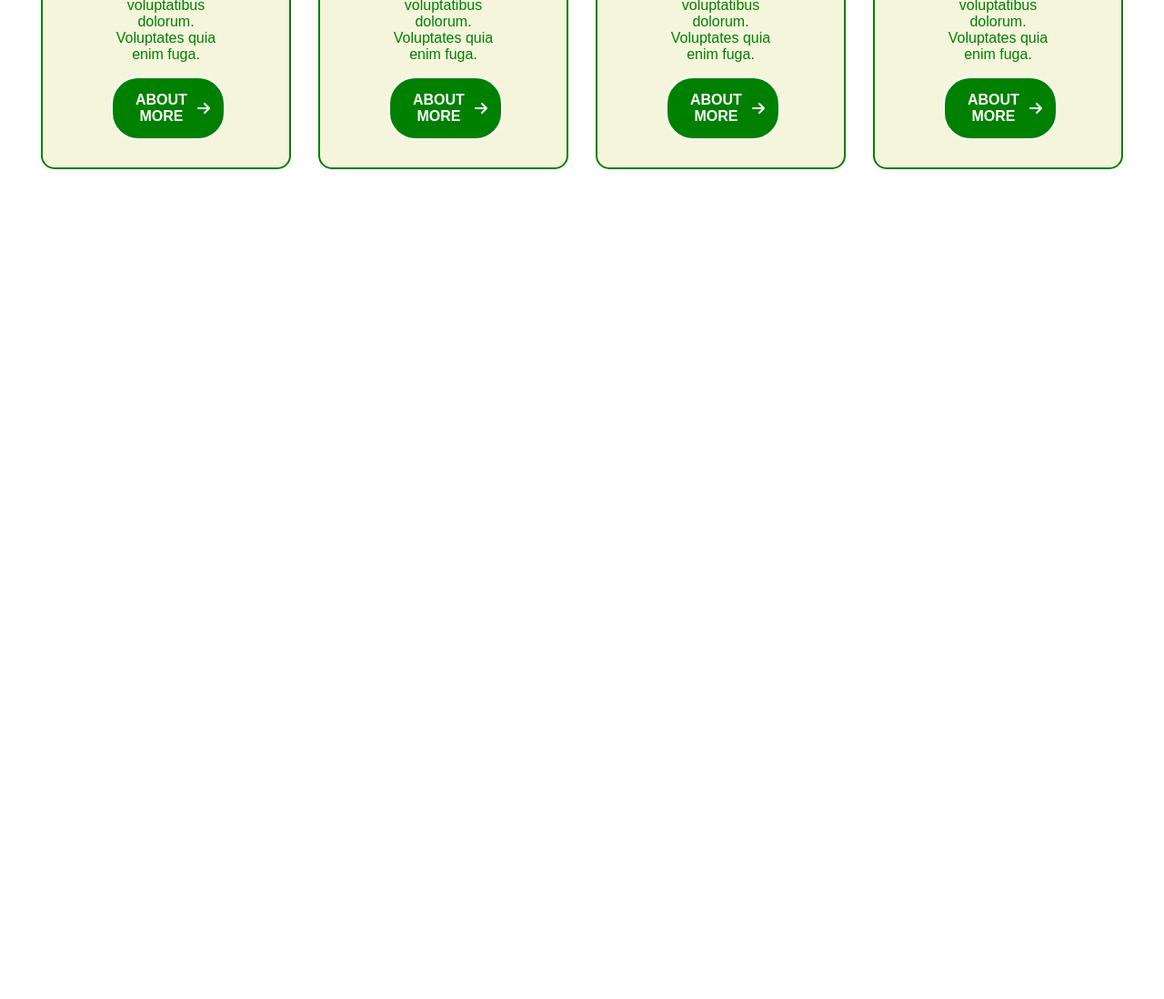
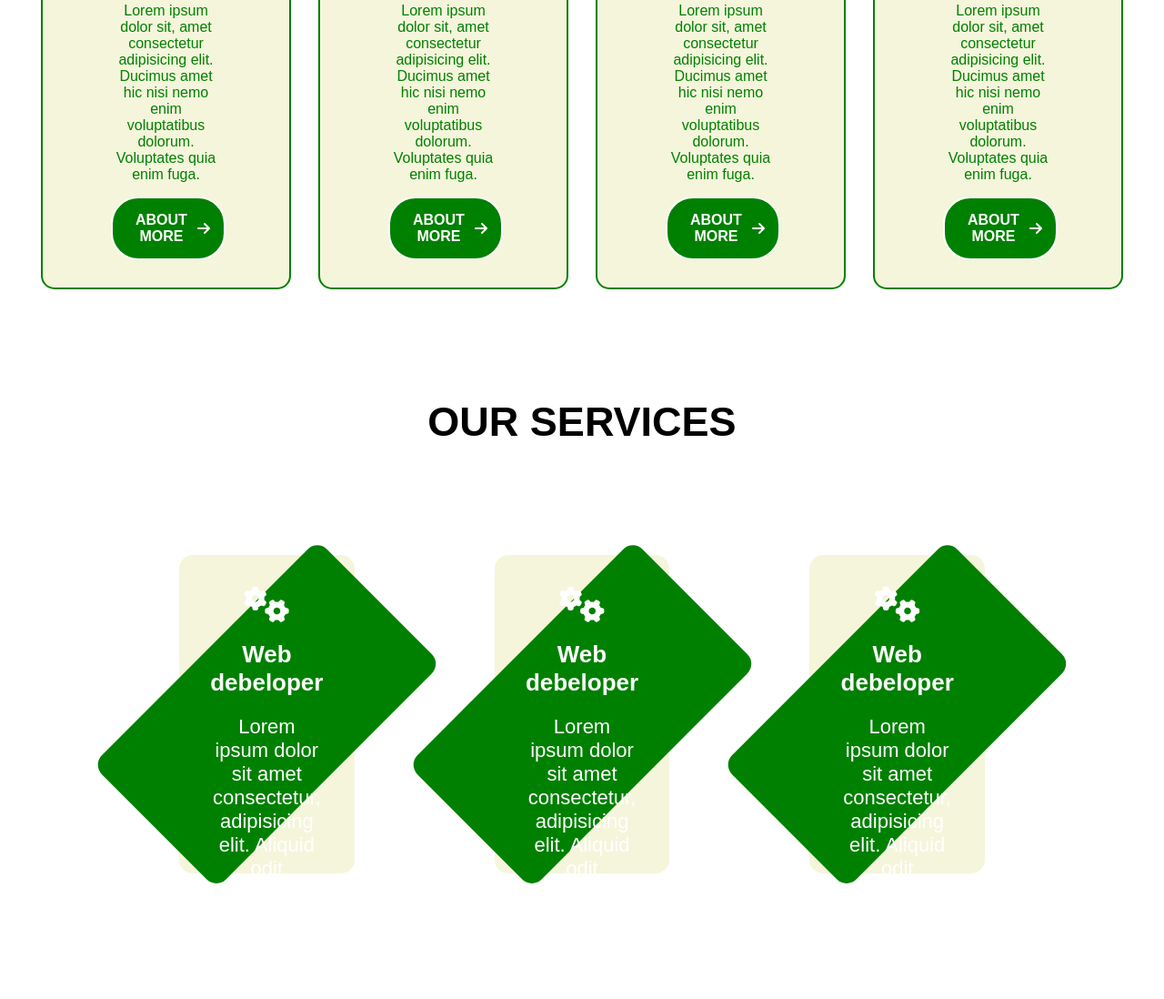
Before and after one commit to shamim044/module-2, a plain HTML site: page index.html in a window 1280 px wide. Shown: the part 1730-2828 px from the top of the page at 91% size. Before the commit the page ends 2036 px from the top, so only its background shows below. Drawn offline with Linux system fonts and the light colour scheme.

Commit message:
service section update

```diff
--- a/css/style.css
+++ b/css/style.css
@@ -90,7 +90,17 @@ body{
     top: 50%;
     transform: translateY(-50%);
     transition: .3s;
+    /* -webkit-animation: bounce 2s linear 0s infinite alternate;
+    animation: bounce 2s linear 0s infinite alternate; */
 }
+/* @-webkit-keyframes bounce {
+    50% {
+    -webkit-transform(translateY(-30px));
+    }
+    100% {
+    -webkit-transform(translateY(0px));
+    }
+    } */
 .common-btn:hover{
     color: green;
     background-color: #fff;
@@ -108,9 +118,12 @@ body{
     padding: 0 30px;
     margin: 120px 0px;
 }
-.about .hadding{
+.hadding{
     text-align: center;
-    margin-bottom: 60px;
+    margin: 80px 0 60px;
+    font-size: 45px;
+    font-weight: 900;
+    text-transform: uppercase;
 }
 .about .single-about{
     width: 25%;
@@ -221,3 +234,51 @@ body{
     margin: 15px 0;
 }
 /*-- about-section-end --*/
+
+/*-- service-section-start --*/
+.service-section{
+    padding:0px 120px 120px;
+}
+.service-section .hadding{
+    margin: 120px;
+}
+.services{
+    display: flex;
+    justify-content: center;
+}
+.services .single-service{
+    width: 350px;
+    color: #fff;
+    height: 350px;
+    border-radius: 15px;
+    background-color: beige;
+    text-align: center;
+    padding: 34px;
+    box-sizing: border-box;
+    position: relative;
+    z-index: 1;
+    margin: 0 77px;
+}
+.services .single-service::after{
+    position: absolute;
+    content: "";
+    width: 100%;
+    height: 100%;
+    left: 0;
+    bottom: 0;
+    border-radius: 15px;
+    background-color:green;
+    z-index: -1;
+    transform: rotate(45deg);
+}
+.services .single-service .service-icon i{
+    font-size: 40px;
+}
+.services .single-service h4{
+    font-size: 26px;
+    margin: 20px 0;
+}
+.services .single-service p{
+    font-size: 22px;
+}
+/*-- service-section-end --*/
--- a/index.html
+++ b/index.html
@@ -32,7 +32,9 @@
     <!-- banner-section-end -->
 
     <!-- about-section-start -->
-    <section class="about">
+    <section class="about-section">
+        <h2 class="hadding">About-us</h2>
+        <div class="about">
         <div class="single-about">
             <div class="about-img">
                 <img src="images/mehedishamim.jpg" alt="mehedishamim">
@@ -117,9 +119,32 @@
                 <a href="#" class="common-btn">About More</a>
             </div>
         </div>
-
+        </div>
     </section>
     <!-- about-section-end -->
 
+    <!-- service-section-start -->
+    <section class="service-section">
+        <h2 class="hadding">Our services</h2>
+        <div class="services">
+            <div class="single-service">
+                <span class="service-icon"><i class="fa-solid fa-gears"></i></span>
+                <h4>Web debeloper</h4>
+                <p>Lorem ipsum dolor sit amet consectetur, adipisicing elit. Aliquid odit accusantium harum magni veritatis delectus.</p>
+            </div>
+            <div class="single-service">
+                <span class="service-icon"><i class="fa-solid fa-gears"></i></span>
+                <h4>Web debeloper</h4>
+                <p>Lorem ipsum dolor sit amet consectetur, adipisicing elit. Aliquid odit accusantium harum magni veritatis delectus.</p>
+            </div>
+            <div class="single-service">
+                <span class="service-icon"><i class="fa-solid fa-gears"></i></span>
+                <h4>Web debeloper</h4>
+                <p>Lorem ipsum dolor sit amet consectetur, adipisicing elit. Aliquid odit accusantium harum magni veritatis delectus.</p>
+            </div>
+        </div>
+    </section>
+    <!-- service-section-end -->
+
 </body>
 </html>
```
